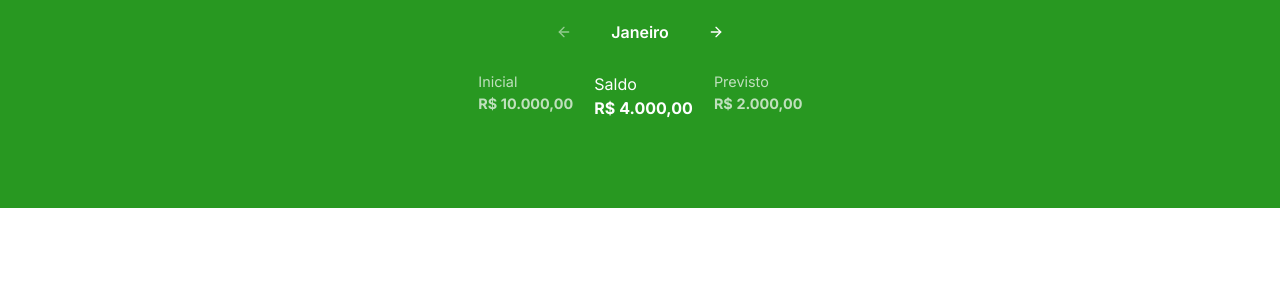
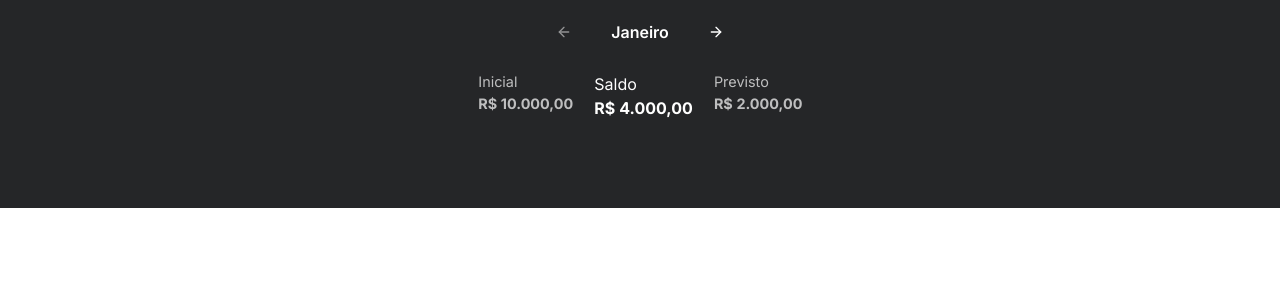
Before and after one commit to eldinho2/Paguei, a Next.js app: page / in a window 1280 px wide. Shown: the top 300 px of the page. Built offline with nearby package versions, Linux system fonts and the light colour scheme.

Commit message:
fix: viewport

```diff
--- a/app/layout.tsx
+++ b/app/layout.tsx
@@ -8,6 +8,7 @@ export const metadata: Metadata = {
   manifest: '/manifest.json',
   title: 'Create Next App',
   description: 'Generated by create next app',
+  viewport: 'width=device-width, initial-scale=1, maximum-scale=1.0, user-scalable=no',
 }
 
 export default function RootLayout({
--- a/components/Header.tsx
+++ b/components/Header.tsx
@@ -3,7 +3,7 @@ import CarouselComponent from './CarouselComponent'
 
 export default function Header() {
   return (
-    <header className='w-full flex justify-center items-center bg-[#289821]'>
+    <header className='w-full flex justify-center items-center bg-[#252628]'>
       <CarouselComponent />
     </header>
   )
--- a/components/Main.tsx
+++ b/components/Main.tsx
@@ -3,7 +3,7 @@ import ValueLabels from "./ui/ValueLabels";
 export default function Main() {
   return (
     <main className="">
-      <section className="flex justify-center h-36 w-full bg-[#289821]">
+      <section className="flex justify-center h-36 w-full bg-[#252628]">
         <div className="flex gap-4">
           <ValueLabels label="Inicial" value="10.000,00" className="transform scale-90 translate-y-0 text-white/70" />
           <ValueLabels label="Saldo" value="4.000,00" className="transform scale-100 translate-y-2 z-10 text-white" />
```
Also changed, not shown: 1 other file (tests, documents, lock files or other folders).
